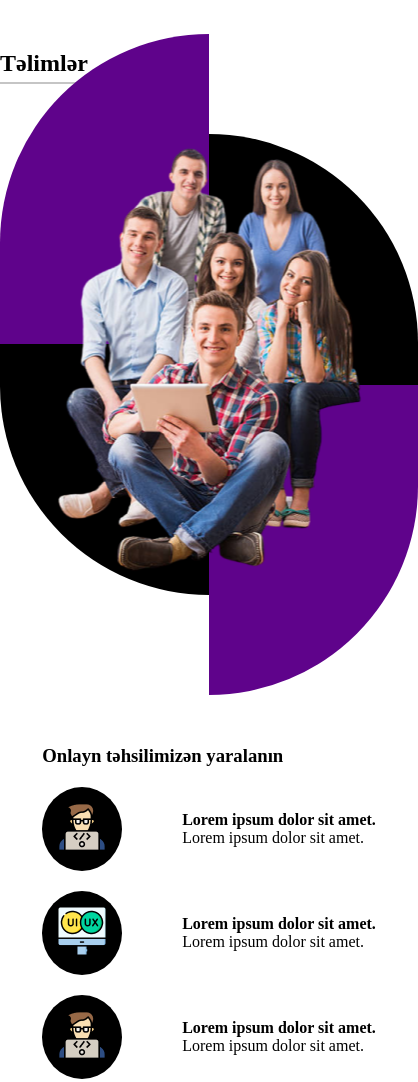
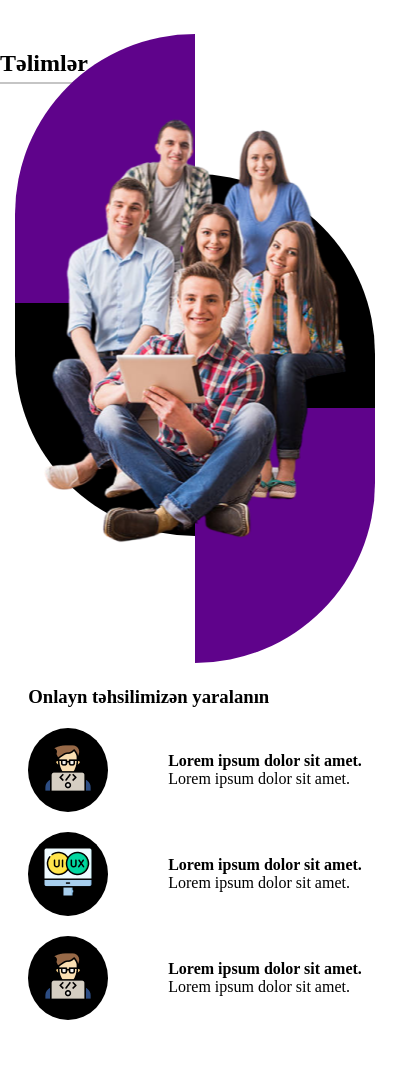
Before and after one commit to IsrafilliRamin/MenteAcademy-website, a plain HTML site: page index.html in a window 390 px wide. Shown: the part 860-1942 px from the top of the page, 418 px wide, since content can reach past the window. Drawn offline with nearby package versions, Linux system fonts and the light colour scheme.

Commit message:
Update styles.css

```diff
--- a/styles/styles.css
+++ b/styles/styles.css
@@ -878,10 +878,39 @@ header {
   padding: 10px 0px;
 }
 main #TəlimçilərDetails .TelimDetailsConta {
-  height: 50vh;
+  height: 500px;
 }
 main #TəlimçilərDetails .TelimDetailsConta2 {
   height: 38vh;
   padding: 40px 20px;
 }
+  main #təlimlər .TelimConta .TelimContaLeft .TelimContaLeftBox2 {
+    transform: rotate(180deg);
+    position: relative;
+    top: 77px;
 }
+  main #təlimlər .TelimConta .TelimContaLeft .TelimContaLeftBox1 .TelimContaLeftFirst {
+    width: 180px;
+    height: 269.494px;
+    border-radius: 230.5px 0px 0px 0px;
+    background: var(--puple);
+}
+  main #təlimlər .TelimConta .TelimContaLeft .TelimContaLeftBox1 .TelimContaLeftSecond {
+    width: 180px;
+    height: 232.494px;
+    border-radius: 0px 0px 0px 230.5px;
+    background: var(--black);
+}
+  main #təlimlər .TelimConta .TelimContaLeft .TelimContaLeftBox2 .TelimContaLeftFirst1 {
+    width: 180px;
+    height: 255.494px;
+    border-radius: 230.5px 0px 0px 0px;
+    background: var(--puple);
+}
+  main #təlimlər .TelimConta .TelimContaLeft .TelimContaLeftBox2 .TelimContaLeftSecond1 {
+    width: 180px;
+    height: 233.494px;
+    border-radius: 0px 0px 0px 230.5px;
+    background: var(--black);
+}
+}
```
